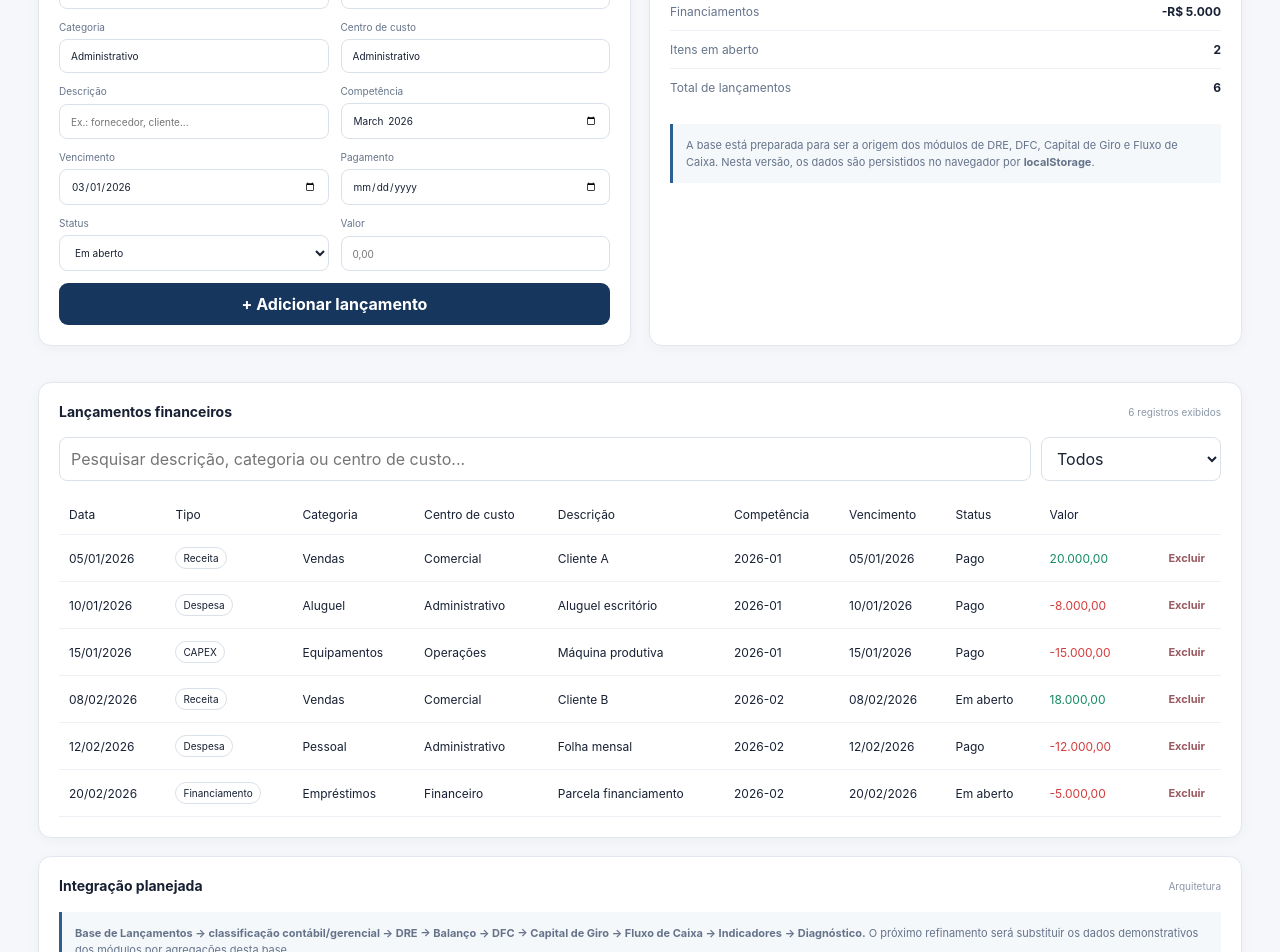
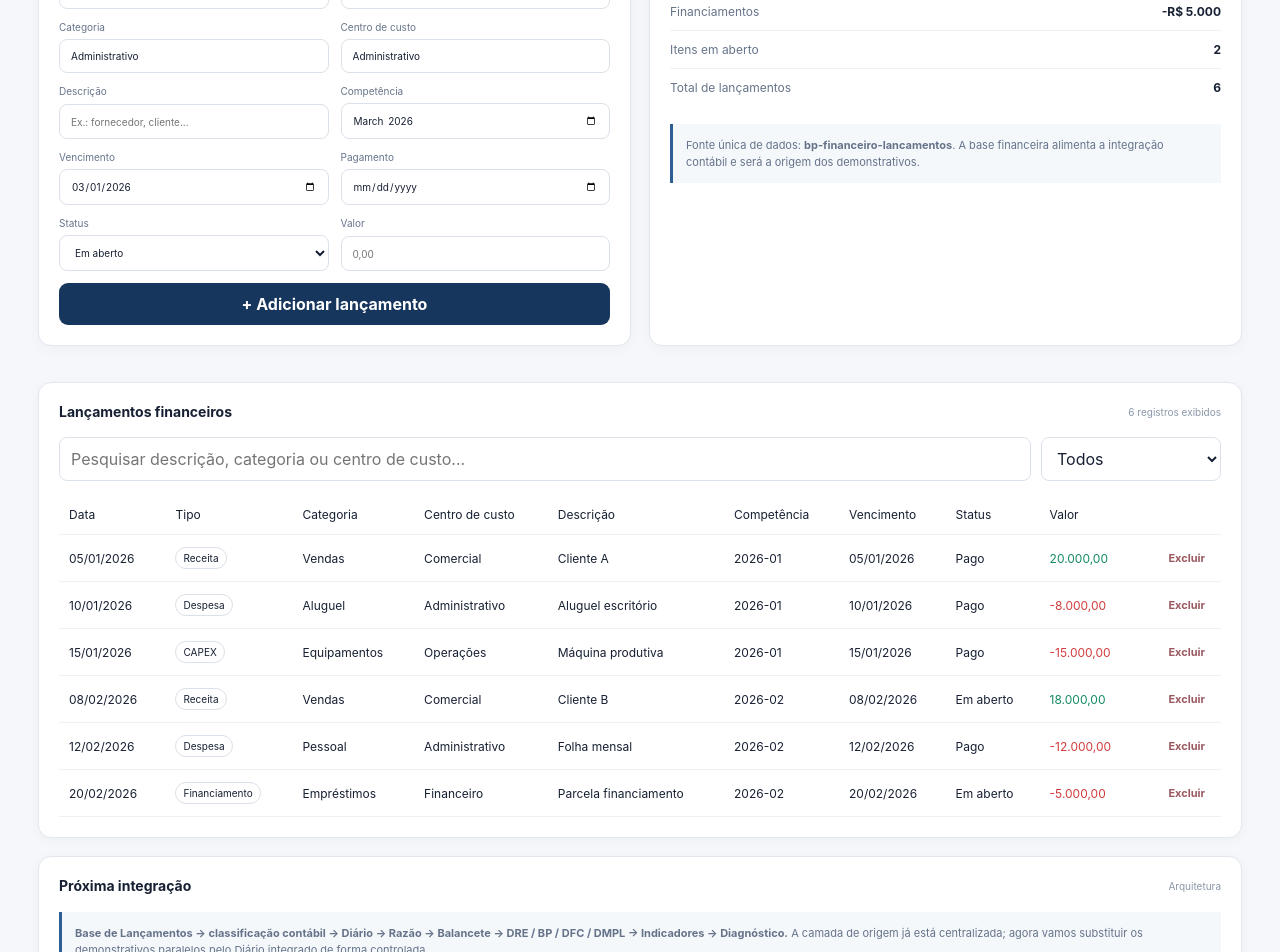
Before and after one commit to cardoso4009-byte/bp-financeiro-bi, a Next.js app: page /lancamentos in a window 1280 px wide. Shown: the part 420-1372 px from the top of the page. Built offline with nearby package versions, Linux system fonts and the light colour scheme.

Commit message:
refactor: route launches through central source

```diff
--- a/app/lancamentos/page.tsx
+++ b/app/lancamentos/page.tsx
@@ -2,6 +2,7 @@
 
 import { useEffect, useMemo, useState } from 'react'
 import { entryTypes, initialEntries, summarizeEntries, type FinancialEntry } from '@/lib/lancamentos-data'
+import { FINANCIAL_STORAGE_KEY, readFinancialSource, writeFinancialSource } from '@/lib/financial-source'
 
 const brl = (n: number) => n.toLocaleString('pt-BR', { style: 'currency', currency: 'BRL', maximumFractionDigits: 0 })
 const money = (n: number) => n.toLocaleString('pt-BR', { minimumFractionDigits: 2, maximumFractionDigits: 2 })
@@ -13,17 +14,19 @@ const emptyForm = {
 
 export default function Lancamentos() {
   const [entries, setEntries] = useState<FinancialEntry[]>(initialEntries)
+  const [sourceWarning, setSourceWarning] = useState('')
   const [form, setForm] = useState(emptyForm)
   const [filter, setFilter] = useState('Todos')
   const [search, setSearch] = useState('')
 
   useEffect(() => {
-    const saved = localStorage.getItem('bp-financeiro-lancamentos')
-    if (saved) setEntries(JSON.parse(saved))
+    const source = readFinancialSource()
+    setEntries(source.entries)
+    setSourceWarning(source.errors.join(' '))
   }, [])
 
   useEffect(() => {
-    localStorage.setItem('bp-financeiro-lancamentos', JSON.stringify(entries))
+    writeFinancialSource(entries)
   }, [entries])
 
   const filtered = useMemo(() => entries.filter(e => {
@@ -56,6 +59,8 @@ export default function Lancamentos() {
       <Card title="Em aberto" value={s.open} sub="A pagar / receber" />
     </div>
 
+    {sourceWarning && <div className="note" style={{ marginBottom: 16, borderLeft: '4px solid #c33' }}><strong>Atenção à base:</strong> {sourceWarning}</div>}
+
     <div className="grid">
       <section className="panel"><div className="panel-title"><h2>Novo lançamento</h2><span>Entrada manual</span></div>
         <div className="entry-form">
@@ -80,7 +85,7 @@ export default function Lancamentos() {
           <div className="row"><span>Itens em aberto</span><b>{entries.filter(e=>e.status==='Em aberto').length}</b></div>
           <div className="row"><span>Total de lançamentos</span><b>{entries.length}</b></div>
         </div>
-        <div className="note">A base está preparada para ser a origem dos módulos de DRE, DFC, Capital de Giro e Fluxo de Caixa. Nesta versão, os dados são persistidos no navegador por <strong>localStorage</strong>.</div>
+        <div className="note">Fonte única de dados: <strong>{FINANCIAL_STORAGE_KEY}</strong>. A base financeira alimenta a integração contábil e será a origem dos demonstrativos.</div>
       </section>
     </div>
 
@@ -91,7 +96,7 @@ export default function Lancamentos() {
       </tbody></table></div>
     </section>
 
-    <section className="panel"><div className="panel-title"><h2>Integração planejada</h2><span>Arquitetura</span></div><div className="note"><strong>Base de Lançamentos → classificação contábil/gerencial → DRE → Balanço → DFC → Capital de Giro → Fluxo de Caixa → Indicadores → Diagnóstico.</strong> O próximo refinamento será substituir os dados demonstrativos dos módulos por agregações desta base.</div></section>
+    <section className="panel"><div className="panel-title"><h2>Próxima integração</h2><span>Arquitetura</span></div><div className="note"><strong>Base de Lançamentos → classificação contábil → Diário → Razão → Balancete → DRE / BP / DFC / DMPL → Indicadores → Diagnóstico.</strong> A camada de origem já está centralizada; agora vamos substituir os demonstrativos paralelos pelo Diário integrado de forma controlada.</div></section>
   </main>
 }
 
```
